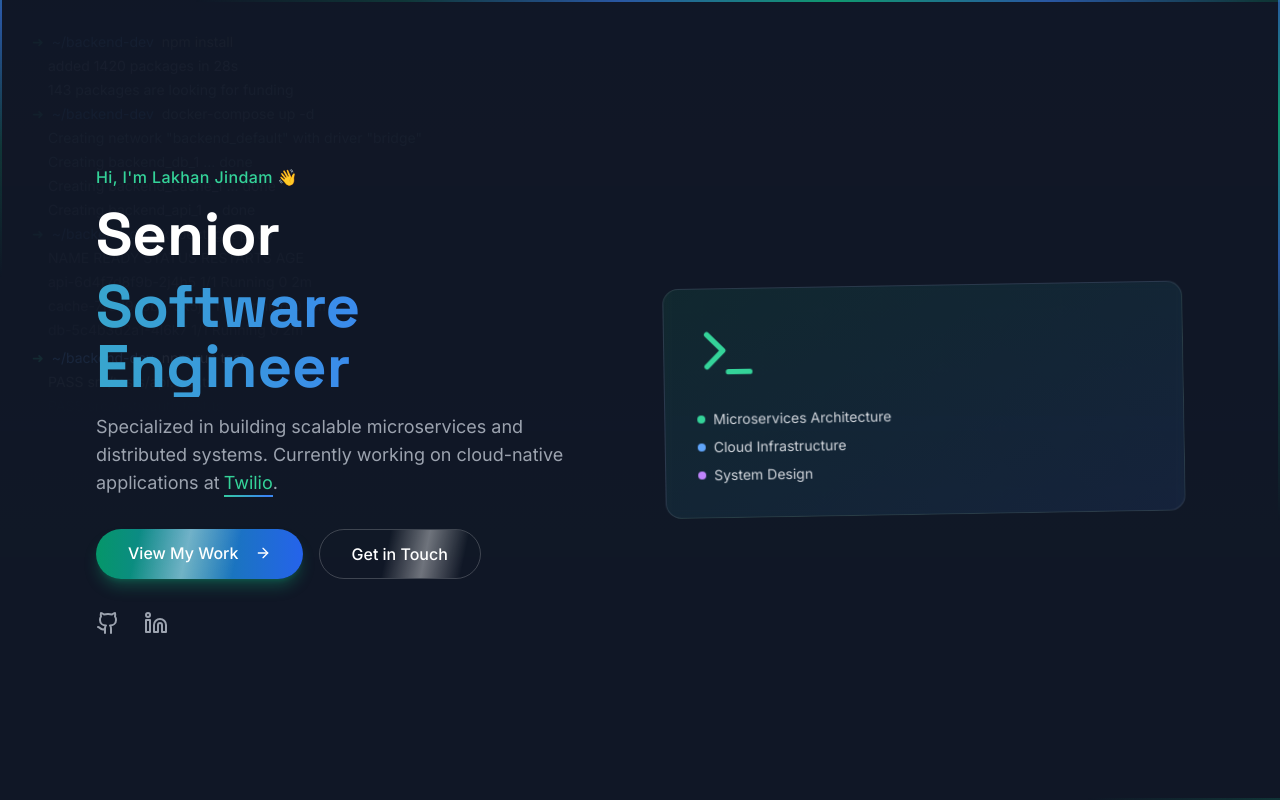
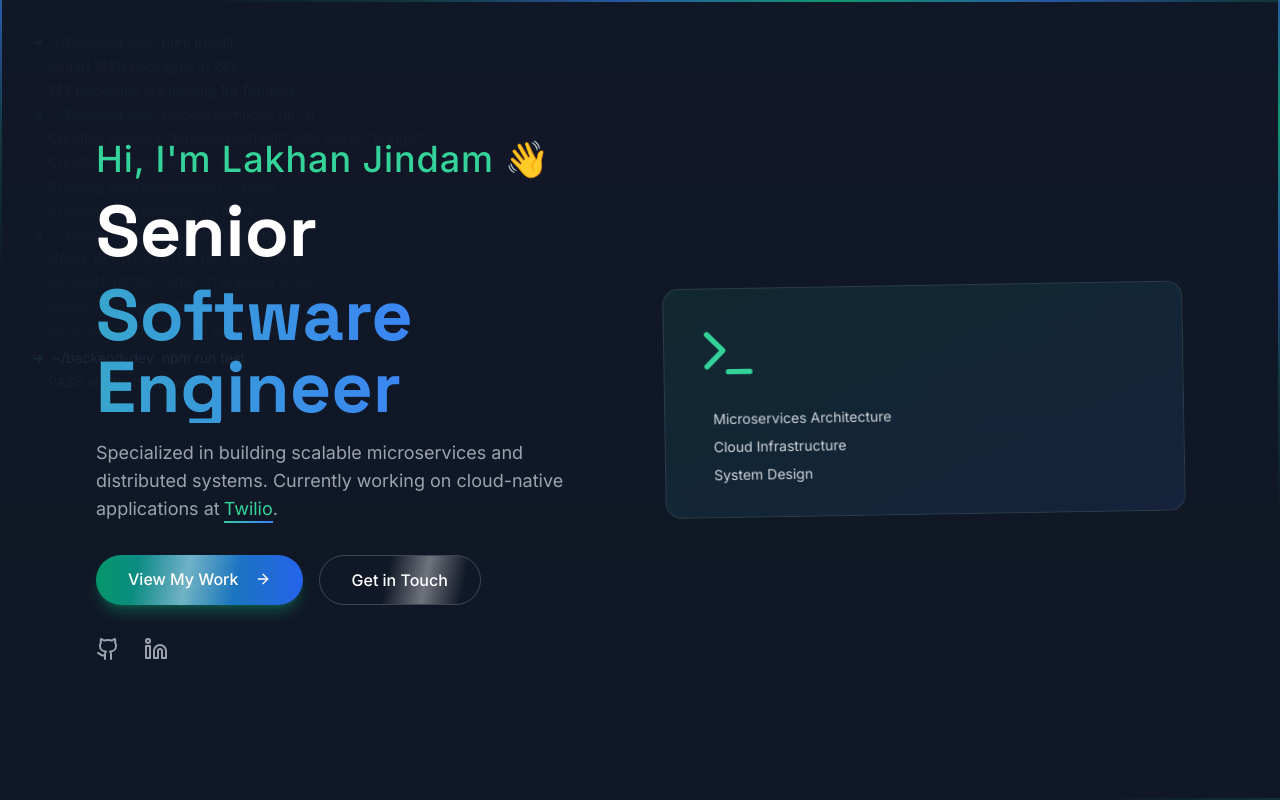
Before and after one commit to lakhanjindam/portfolio-website, a React (Vite) app: page / in a window 1280 px wide. Shown: the top 800 px of the page. Built offline with nearby package versions, Linux system fonts and the light colour scheme.

Commit message:
chore: move portfolio to centralised data.ts file

```diff
--- a/src/components/Hero.tsx
+++ b/src/components/Hero.tsx
@@ -1,9 +1,9 @@
-import React from 'react';
 import { motion } from 'framer-motion';
 import { Terminal, ArrowRight, Github, Linkedin } from 'lucide-react';
 import { BorderAnimation } from './BorderAnimation';
 import { Button } from './ui/Button';
 import { TerminalWindow } from './terminal/TerminalWindow';
+import { currentCompany, heroSectionDescription, heroSectionSkills } from '../data';
 
 const Hero = () => {
   return (
@@ -25,18 +25,30 @@ const Hero = () => {
               transition={{ delay: 0.2, duration: 0.8 }}
               className="space-y-4"
             >
-              <p className="text-emerald-400 font-medium tracking-wide">Hi, I'm Lakhan Jindam 👋</p>
-              <h1 className="font-grotesk text-4xl sm:text-5xl md:text-6xl font-bold space-y-2 sm:space-y-3">
+              <motion.p
+                className="text-emerald-400 font-medium tracking-wide text-4xl"
+                initial={{ opacity: 0, y: 20 }} // Start slightly below and invisible
+                animate={{ opacity: 1, y: 0 }} // Fade in and move to normal position
+                transition={{ duration: 0.8, type: "spring", stiffness: 200 }} // Spring effect
+                whileHover={{ scale: 1.05 }} // Scale up slightly on hover
+              >
+                Hi, I'm Lakhan Jindam 👋
+              </motion.p>
+              <motion.h1
+                className="font-grotesk text-5xl sm:text-6xl md:text-7xl font-bold space-y-2 sm:space-y-3"
+                initial={{ opacity: 0, scale: 0.8 }}
+                animate={{ opacity: 1, scale: 1 }}
+                transition={{ duration: 1}}
+              >
                 <span className="block">Senior</span>
                 <span className="block text-gradient">Software Engineer</span>
-              </h1>
+              </motion.h1>
               <p className="text-base sm:text-lg text-gray-400 max-w-lg mx-auto lg:mx-0">
-                Specialized in building scalable microservices and distributed systems.
-                Currently working on cloud-native applications at
+                {heroSectionDescription}
                 <motion.span
                   className="relative inline-block ml-1 group"
                 >
-                  <span className="text-emerald-400">Twilio</span>
+                  <span className="text-emerald-400">{currentCompany}</span>
                   <motion.div
                     className="absolute bottom-0 left-0 w-full h-[2px] origin-left"
                     initial={{ scaleX: 0 }}
@@ -119,18 +131,12 @@ const Hero = () => {
               >
                 <Terminal className="w-16 h-16 text-emerald-400 mb-6" />
                 <div className="space-y-2">
-                  <div className="flex items-center gap-2">
-                    <div className="w-2 h-2 rounded-full bg-emerald-400"></div>
-                    <span className="text-sm text-gray-300">Microservices Architecture</span>
-                  </div>
-                  <div className="flex items-center gap-2">
-                    <div className="w-2 h-2 rounded-full bg-blue-400"></div>
-                    <span className="text-sm text-gray-300">Cloud Infrastructure</span>
-                  </div>
-                  <div className="flex items-center gap-2">
-                    <div className="w-2 h-2 rounded-full bg-purple-400"></div>
-                    <span className="text-sm text-gray-300">System Design</span>
-                  </div>
+                  {heroSectionSkills.map(({ color, name }, index) => (
+                    <div key={index} className="flex items-center gap-2">
+                      <div className={`w-2 h-2 rounded-full bg-${color}`}></div>
+                      <span className="text-sm text-gray-300">{name}</span>
+                    </div>
+                  ))}
                 </div>
               </motion.div>
             </div>
--- a/src/components/Projects.tsx
+++ b/src/components/Projects.tsx
@@ -1,30 +1,6 @@
-import React from 'react';
 import { motion } from 'framer-motion';
 import { Github, ExternalLink } from 'lucide-react';
-
-const projects = [
-  {
-    title: 'Scalable Microservices Architecture',
-    description: 'Designed and implemented a high-performance microservices system handling 1M+ daily requests',
-    tech: ['Node.js', 'Docker', 'Kubernetes', 'MongoDB'],
-    github: '#',
-    live: '#'
-  },
-  {
-    title: 'Real-time Data Processing Pipeline',
-    description: 'Built a robust data pipeline processing 500GB+ daily with fault tolerance and monitoring',
-    tech: ['Python', 'Apache Kafka', 'ELK Stack', 'AWS'],
-    github: '#',
-    live: '#'
-  },
-  {
-    title: 'Authentication Service',
-    description: 'Developed a secure authentication system with OAuth2.0 and JWT implementation',
-    tech: ['Java', 'Spring Boot', 'PostgreSQL', 'Redis'],
-    github: '#',
-    live: '#'
-  }
-];
+import { projects } from '../data';
 
 const Projects = () => {
   return (
--- a/src/components/timeline/TimelineItem.tsx
+++ b/src/components/timeline/TimelineItem.tsx
@@ -4,7 +4,7 @@ import TimelineDot from './TimelineDot';
 import { cn } from '../../utils/cn';
 
 interface TimelineItemProps {
-  year: string;
+  duration: string;
   title: string;
   company: string;
   description: string;
@@ -14,7 +14,7 @@ interface TimelineItemProps {
 }
 
 const TimelineItem: React.FC<TimelineItemProps> = ({
-  year,
+  duration,
   title,
   company,
   description,
@@ -57,7 +57,7 @@ const TimelineItem: React.FC<TimelineItemProps> = ({
           }}
           transition={{ duration: 0.4, ease: "easeOut" }}
         >
-          <span className="text-emerald-400 font-medium block text-sm sm:text-base">{year}</span>
+          <span className="text-emerald-400 font-medium block text-sm sm:text-base">{duration}</span>
           <h3 className="text-lg sm:text-xl font-bold text-white">{title}</h3>
           <p className="text-emerald-400/80 font-medium text-sm sm:text-base">{company}</p>
           <p className="text-gray-400 text-sm sm:text-base">{description}</p>
--- /dev/null
+++ b/src/data.ts
@@ -0,0 +1,124 @@
+import { Database, Server, Cloud, Lock, GitBranch, Terminal, LucideIcon } from 'lucide-react';
+
+// Interfaces for experience
+interface Experience {
+    title: string;
+    company: string;
+    duration: string;
+    description: string;
+}
+
+// Interfaces for projects
+interface Project {
+    title: string;
+    description: string;
+    tech: string[];
+    github: string;
+    live: string;
+}
+
+// Interfaces for skills
+interface Skill {
+    icon: LucideIcon;
+    name: string;
+    description: string;
+}
+
+const currentCompany = 'Twilio';
+
+const heroSectionDescription = `Specialized in building scalable microservices and distributed systems.
+                Currently working on cloud-native applications at`
+
+// Sample data
+const experiences: Experience[] = [
+    {
+        duration: '2023 - Present',
+        title: 'Senior Backend Engineer',
+        company: 'TechCorp',
+        description: 'Leading the development of microservices architecture and implementing cloud-native solutions.',
+      },
+      {
+        duration: '2021 - 2023',
+        title: 'Backend Engineer',
+        company: 'InnovateTech',
+        description: 'Developed and maintained scalable APIs serving millions of requests daily.',
+      },
+      {
+        duration: '2019 - 2021',
+        title: 'Software Developer',
+        company: 'StartupX',
+        description: 'Built and deployed full-stack applications using modern technologies.',
+      },
+      {
+        duration: '2018 - 2019',
+        title: 'Junior Developer',
+        company: 'CodeCraft',
+        description: 'Contributed to various web development projects and learned industry best practices.',
+      },
+];
+
+const projects: Project[] = [
+    {
+        title: 'Scalable Microservices Architecture',
+        description: 'Designed and implemented a high-performance microservices system handling 1M+ daily requests',
+        tech: ['Node.js', 'Docker', 'Kubernetes', 'MongoDB'],
+        github: '#',
+        live: '#'
+      },
+      {
+        title: 'Real-time Data Processing Pipeline',
+        description: 'Built a robust data pipeline processing 500GB+ daily with fault tolerance and monitoring',
+        tech: ['Python', 'Apache Kafka', 'ELK Stack', 'AWS'],
+        github: '#',
+        live: '#'
+      },
+      {
+        title: 'Authentication Service',
+        description: 'Developed a secure authentication system with OAuth2.0 and JWT implementation',
+        tech: ['Java', 'Spring Boot', 'PostgreSQL', 'Redis'],
+        github: '#',
+        live: '#'
+      }
+];
+
+const skills: Skill[] = [
+    {
+        icon: Database,
+        name: 'Database Design',
+        description: 'PostgreSQL, MongoDB, Redis',
+    },
+    {
+        icon: Server,
+        name: 'Backend Development',
+        description: 'Node.js, Python, Java',
+    },
+    {
+        icon: Cloud,
+        name: 'Cloud Services',
+        description: 'AWS, Docker, Kubernetes',
+    },
+    {
+        icon: Lock,
+        name: 'Security',
+        description: 'OAuth, JWT, Encryption',
+    },
+    {
+        icon: GitBranch,
+        name: 'Version Control',
+        description: 'Git, CI/CD, DevOps',
+    },
+    {
+        icon: Terminal,
+        name: 'System Design',
+        description: 'Microservices, API Design',
+    },
+];
+
+const heroSectionSkills = [
+    { color: 'emerald-400', name: 'Microservices Architecture' },
+    { color: 'blue-400', name: 'Cloud Infrastructure' },
+    { color: 'purple-400', name: 'System Design' },
+  ]
+
+// Export the data
+export { experiences, projects, skills, currentCompany, heroSectionDescription, heroSectionSkills };
```
Also changed, not shown: src/components/timeline/Timeline.tsx (+29 -28 lines).
